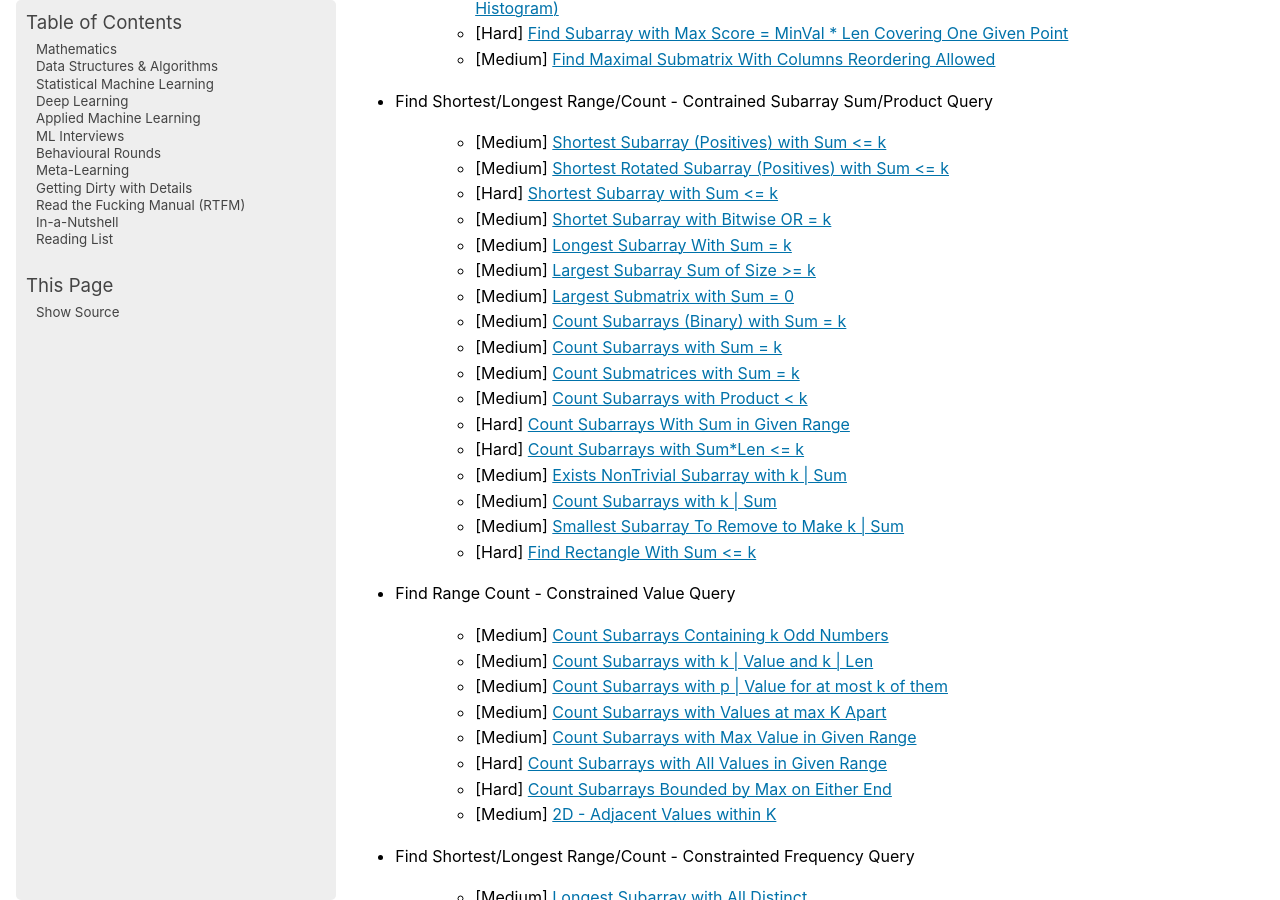
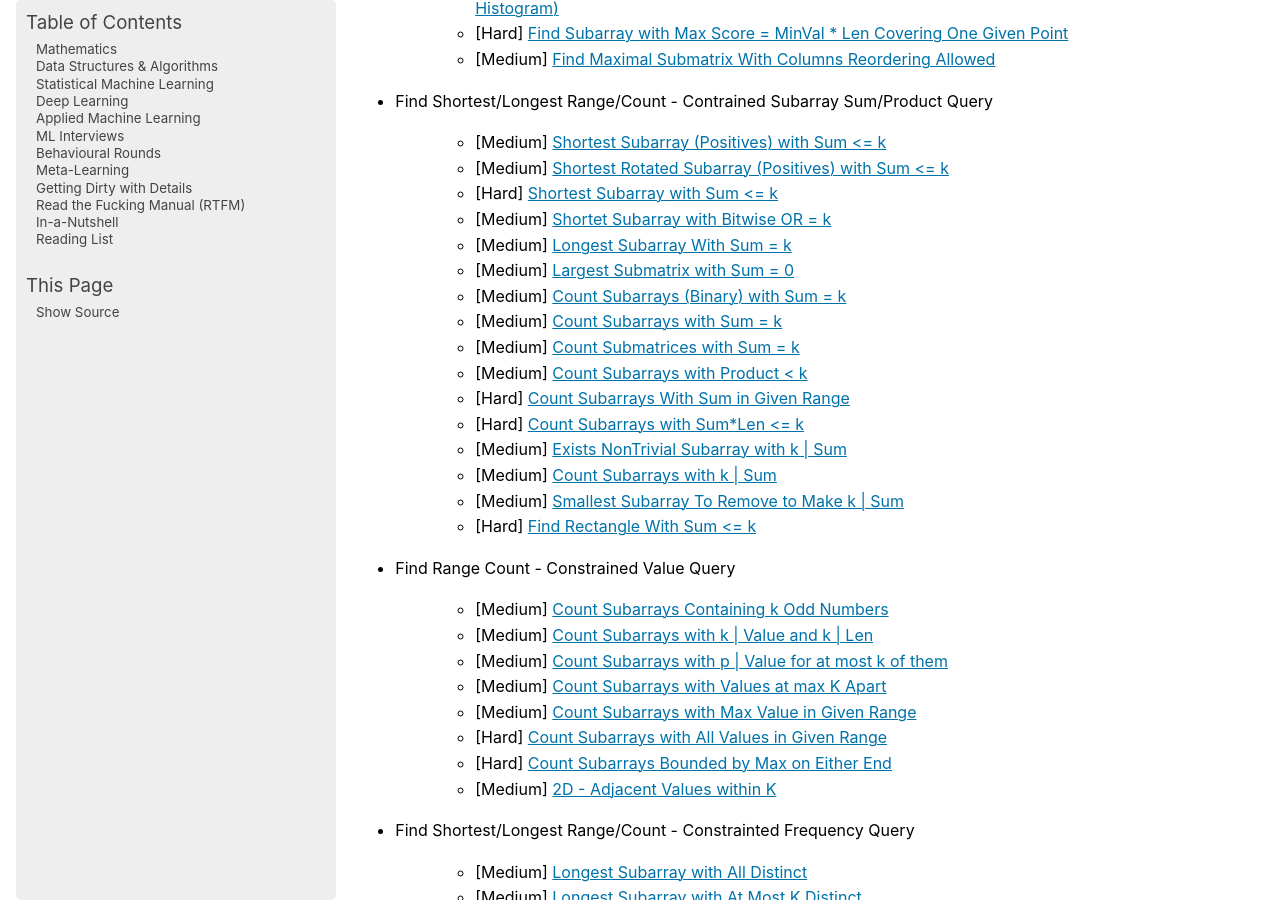
Before and after one commit to uselesstechjunks/leetcode, a Sphinx documentation site: the page built from docs/source/dsa/qb.rst, in a window 1280 px wide and 900 px high, scrolled down 2306 px. Built offline with Sphinx 7.4.7, drawn with Linux system fonts in a browser that asks for light colours; pages that are not in the unit, such as notebooks, are missing from menus.

Commit message:
Update qb.rst

```diff
--- a/docs/source/dsa/qb.rst
+++ b/docs/source/dsa/qb.rst
@@ -86,7 +86,6 @@ Arrays
 	- [Hard] `Shortest Subarray with Sum <= k <https://leetcode.com/problems/shortest-subarray-with-sum-at-least-k/description/>`_
 	- [Medium] `Shortet Subarray with Bitwise OR = k <https://leetcode.com/problems/shortest-subarray-with-or-at-least-k-ii/description/>`_
 	- [Medium] `Longest Subarray With Sum = k <https://leetcode.com/problems/maximum-size-subarray-sum-equals-k/>`_
-	- [Medium] `Largest Subarray Sum of Size >= k <https://www.geeksforgeeks.org/largest-sum-subarray-least-k-numbers/>`_
 	- [Medium] `Largest Submatrix with Sum = 0 <https://www.geeksforgeeks.org/largest-rectangular-sub-matrix-whose-sum-0/>`_
 	- [Medium] `Count Subarrays (Binary) with Sum = k <https://leetcode.com/problems/binary-subarrays-with-sum/description/>`_
 	- [Medium] `Count Subarrays with Sum = k <https://leetcode.com/problems/subarray-sum-equals-k/description/>`_
```
